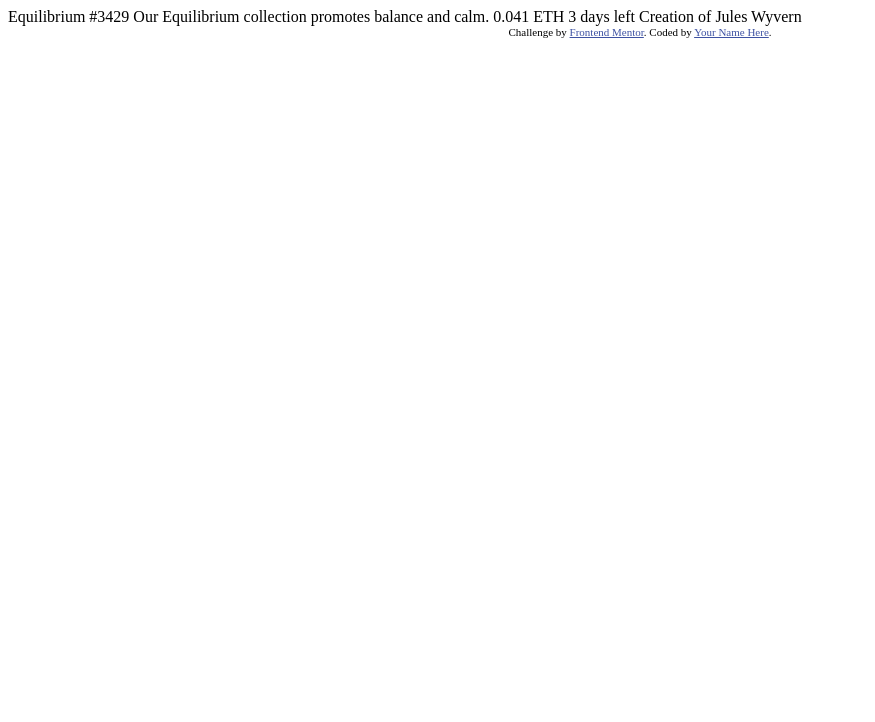
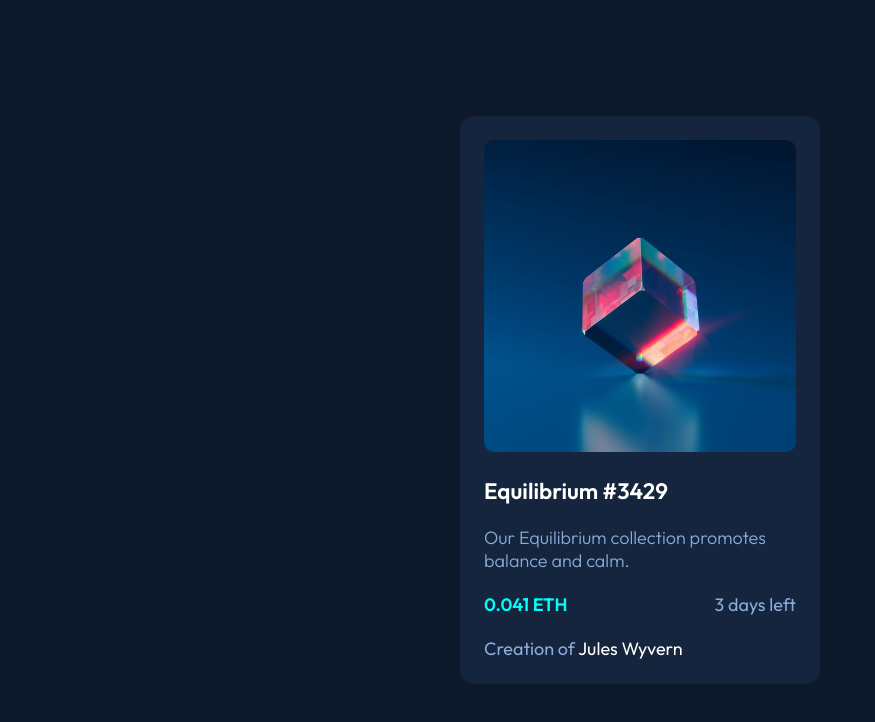
Before and after one commit to priyxansh/frontendmentor-nft-preview-card, a plain HTML site: page index.html in a window 1280 px wide. Shown: the whole page, without its empty margins (0-875 px from the left). Drawn offline with Linux system fonts and the light colour scheme.

Commit message:
Build base card

```diff
--- a/index.html
+++ b/index.html
@@ -1,33 +1,42 @@
 <!DOCTYPE html>
 <html lang="en">
     <head>
-  <meta charset="UTF-8">
-  <meta name="viewport" content="width=device-width, initial-scale=1.0"> <!-- displays site properly based on user's device -->
+        <meta charset="UTF-8" />
+        <meta name="viewport" content="width=device-width, initial-scale=1.0" />
+        <!-- displays site properly based on user's device -->
 
-  <link rel="icon" type="image/png" sizes="32x32" href="./images/favicon-32x32.png">
+        <link
+            rel="icon"
+            type="image/png"
+            sizes="32x32"
+            href="./images/favicon-32x32.png"
+        />
+
+        <link rel="stylesheet" href="style.css" />
 
         <title>Frontend Mentor | NFT preview card component</title>
-
-  <!-- Feel free to remove these styles or customise in your own stylesheet 👍 -->
-  <style>
-    .attribution { font-size: 11px; text-align: center; }
-    .attribution a { color: hsl(228, 45%, 44%); }
-  </style>
     </head>
     <body>
-
-  Equilibrium #3429
-
+        <main>
+            <div class="card">
+                <div class="card-image">
+                  <img src="images/image-equilibrium.jpg" alt="Equilibrium">
+                </div>
+                <div class="card-text">
+                    <h1 class="card-title">Equilibrium #3429</h1>
+                    <p class="card-description">
                         Our Equilibrium collection promotes balance and calm.
-
-  0.041 ETH
-  3 days left
-
-  Creation of Jules Wyvern
-
-  <div class="attribution">
-    Challenge by <a href="https://www.frontendmentor.io?ref=challenge" target="_blank">Frontend Mentor</a>.
-    Coded by <a href="#">Your Name Here</a>.
+                    </p>
+                    <div class="span-container">
+                        <span class="card-price">0.041 ETH</span>
+                        <span class="card-time-left">3 days left</span>
                     </div>
+                    <span class="card-author"
+                        >Creation of
+                        <span class="author-name">Jules Wyvern</span></span
+                    >
+                </div>
+            </div>
+        </main>
     </body>
 </html>
--- /dev/null
+++ b/style.css
@@ -0,0 +1,68 @@
+@import url("https://fonts.googleapis.com/css2?family=Outfit:wght@300;400;600&display=swap");
+
+*,
+*::before,
+*::after {
+    padding: 0;
+    margin: 0;
+    box-sizing: border-box;
+}
+:root {
+    --soft-blue: hsl(215, 51%, 70%);
+    --cyan: hsl(178, 100%, 50%);
+    --very-dark-blue-main: hsl(217, 54%, 11%);
+    --very-dark-blue-card: hsl(216, 50%, 16%);
+    --very-dark-blue-line: hsl(215, 32%, 27%);
+    --white: hsl(0, 0%, 100%);
+}
+body,
+html {
+    height: 100%;
+}
+body {
+    display: grid;
+    place-items: center;
+    background-color: var(--very-dark-blue-main);
+}
+.card {
+    --gap: 1.3rem;
+
+    max-width: 360px;
+    background-color: var(--very-dark-blue-card);
+    border-radius: 15px;
+    font-family: "Outfit";
+    color: var(--soft-blue);
+    padding: 1.5rem;
+    display: flex;
+    flex-direction: column;
+    gap: var(--gap);
+}
+.card-image img {
+    width: 100%;
+    border-radius: 10px;
+}
+.card-text {
+    display: flex;
+    flex-direction: column;
+    font-size: 1.125rem;
+    gap: var(--gap);
+}
+.card-title {
+    font-size: 1.4rem;
+    color: white;
+    font-weight: 600;
+}
+.card-description {
+    font-weight: 300;
+}
+.card-price {
+    color: var(--cyan);
+    font-weight: 600;
+}
+.span-container {
+    display: flex;
+    justify-content: space-between;
+}
+.author-name {
+    color: white;
+}
```
Lines whose indentation alone changed are shown as unchanged.
